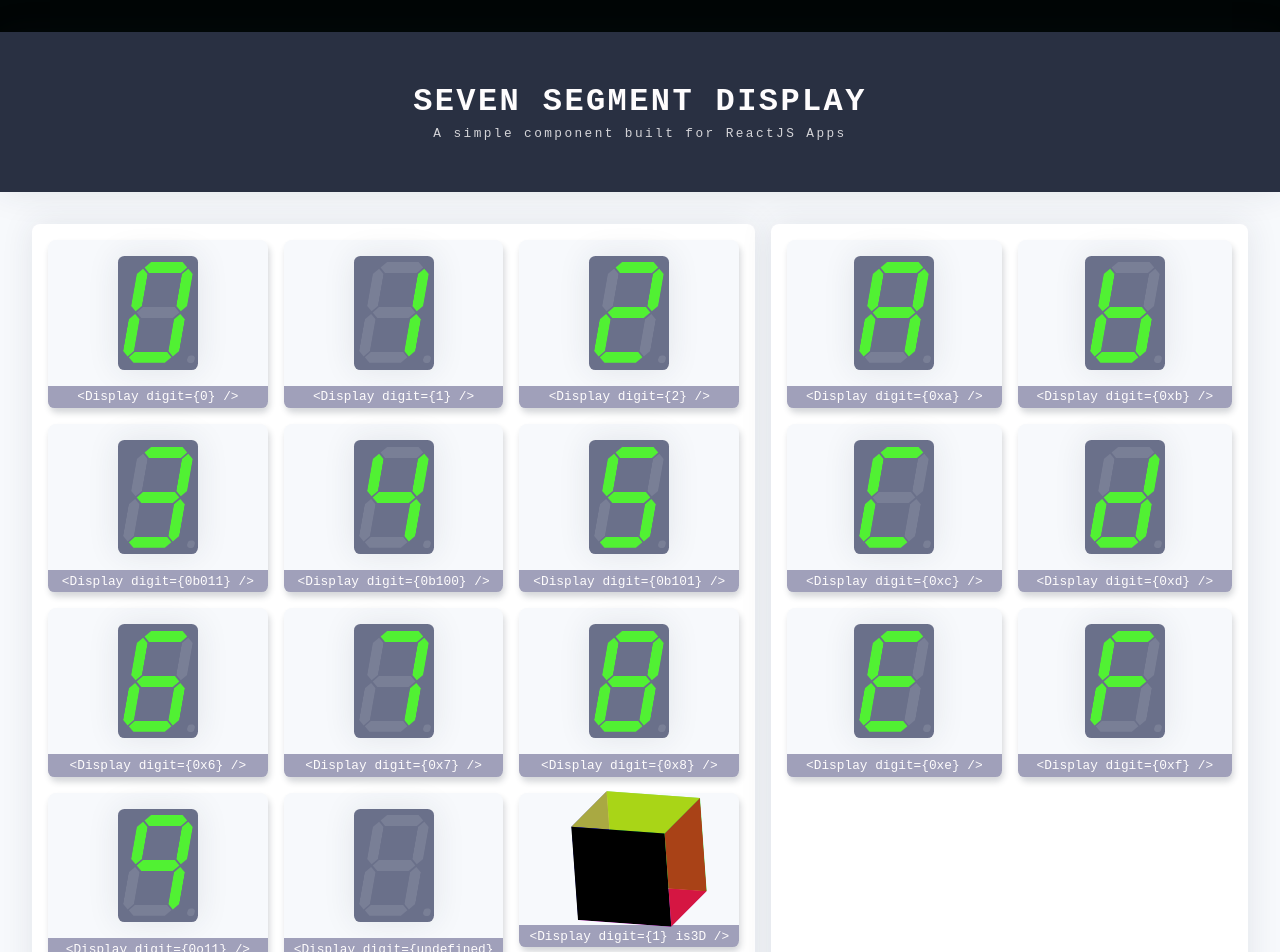
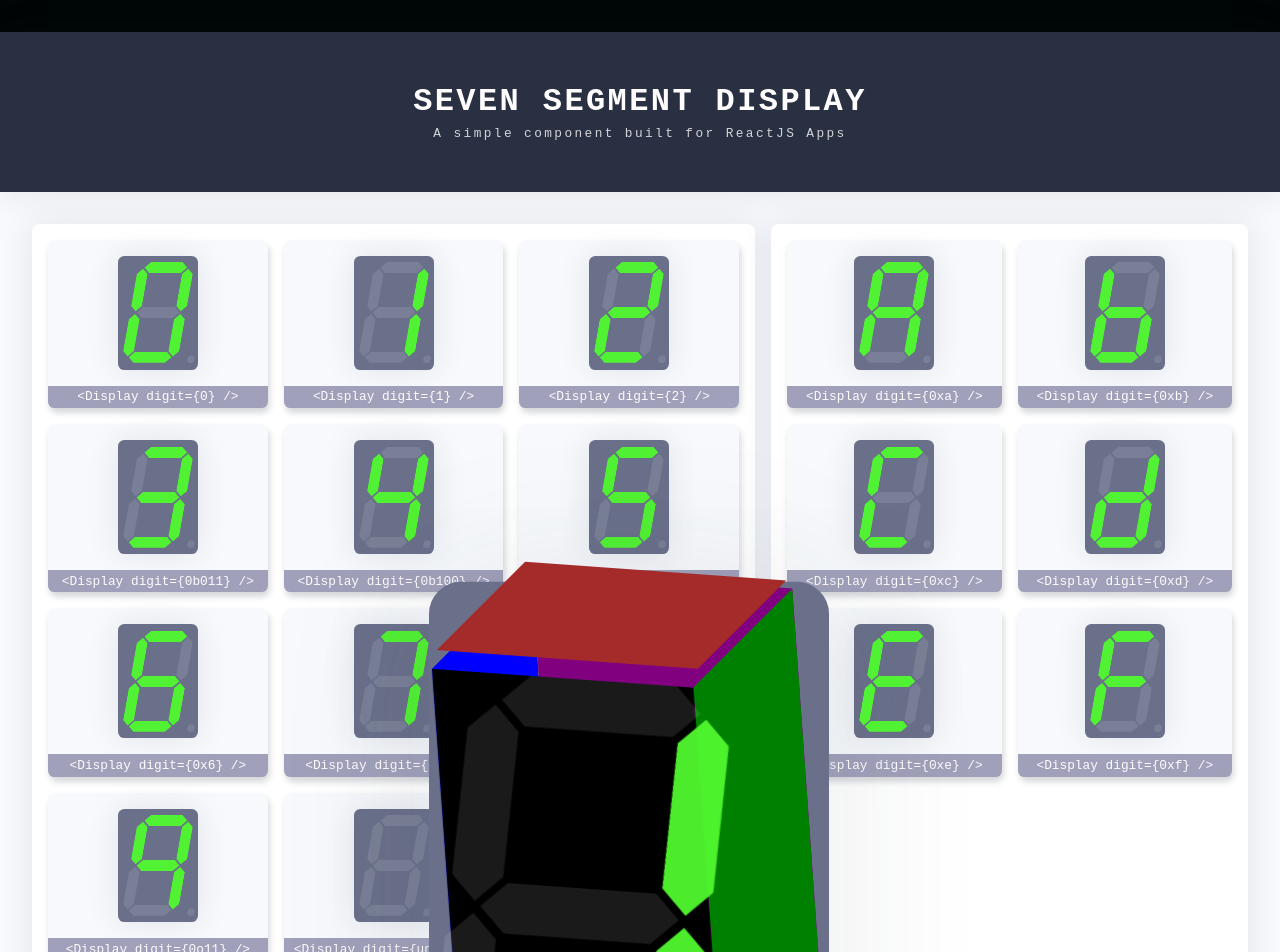
Before and after one commit to matheuslino/seven-segment-display, a React (Create React App) app: page / in a window 1280 px wide. Shown: the top 952 px of the page. Built offline with nearby package versions, Linux system fonts and the light colour scheme.

Commit message:
[wip] 3d component

```diff
--- a/src/components/Display.jsx
+++ b/src/components/Display.jsx
@@ -35,28 +35,23 @@ const Segment = ({ code, isOn }) => {
 }
 
 const Display = ({ digit = '', fluid, customClass, is3D }) => {
-  const decode = (n) => {
+  const getSegments = (n) => {
+    n = n?.toString(16)
     return segments.map((e, key) => (
       <Segment key={key} code={e} isOn={truthTabel[n]?.[key]} />
     ))
   }
 
-  const getSegments = (digit) => decode(digit?.toString(16))
+  const render2D = <div className={styles.container}>{getSegments(digit)}</div>
 
   const render3D = (
     <div className={styles.perspective}>
-      <div className={`${styles.face} ${styles['face-front']}`} />
+      <div className={`${styles.face} ${styles['face-front']}`}>{render2D}</div>
       <div className={`${styles.face} ${styles['face-back']}`} />
       <div className={`${styles.face} ${styles['face-top']}`} />
       <div className={`${styles.face} ${styles['face-bottom']}`} />
       <div className={`${styles.face} ${styles['face-left']}`} />
       <div className={`${styles.face} ${styles['face-right']}`} />
-    </div>
-  )
-
-  const segmentBox = (
-    <div className={styles.box}>
-      <div className={styles.container}>{getSegments(digit)}</div>
     </div>
   )
 
@@ -68,7 +63,7 @@ const Display = ({ digit = '', fluid, customClass, is3D }) => {
         ${customClass}
       `}
     >
-      {is3D ? render3D : segmentBox}
+      <div className={styles.box}>{is3D ? render3D : render2D}</div>
     </div>
   )
   return render
--- a/src/components/style.module.css
+++ b/src/components/style.module.css
@@ -1,13 +1,4 @@
 .wrapper {
-  width: min(5rem, 100%);
-  transition: 1s;
-  /* overflow: hidden; */
-}
-.fluid {
-  width: 100%;
-}
-
-.box {
   --seg-gap: 2%;
   --seg-width: 100%;
   --seg-height-raw: 20;
@@ -15,48 +6,61 @@
   --white: #fdfffc;
   --gray: #6a708a;
 
+  width: min(5rem, 100%);
+}
+.fluid {
+  width: 100%;
+}
+
+.box {
   min-width: 100%;
   padding: max(4%, 0.4em) max(15%, 0.4em);
   background-color: var(--gray);
   border-radius: 0.4rem;
   box-shadow: var(--box-shadow);
+}
+.box:has(.perspective) {
+  /* padding: 0; */
+  transform: scale(5);
+}
+.perspective {
+  width: 3.5em;
+  height: 6.3em;
+  aspect-ratio: calc(1 / (2 - (var(--seg-height-raw) / 100)));
+  transform: rotate3d(1, 1, 0, -30deg);
+  transform-style: preserve-3d;
   transition: 1s;
 }
-.perspective {
-  width: 100px;
-  height: 100px;
-  transform-style: preserve-3d;
-  transform: rotate3d(1, 1, 0, -30deg);
-}
 .perspective .face {
+  position: absolute;
   width: 100%;
   height: 100%;
-  position: absolute;
-  backface-visibility: inherit;
 }
 .perspective .face-front {
   background: black;
-  transform: translateZ(50px);
+  transform: translateZ(1.75em);
 }
 .perspective .face-back {
-  background: rgba(0, 210, 0, 0.7);
-  transform: rotateY(180deg) translateZ(50px);
+  background: purple;
+  transform: rotateY(180deg) translateZ(1.75em);
 }
 .perspective .face-left {
-  background: rgba(0, 0, 210, 0.7);
-  transform: rotateY(-90deg) translateZ(50px);
+  background: blue;
+  transform: rotateY(-90deg) translateZ(1.75em);
 }
 .perspective .face-right {
-  background: rgba(210, 0, 0, 0.7);
-  transform: rotateY(90deg) translateZ(50px);
+  background: green;
+  transform: rotateY(90deg) translateZ(1.75em);
 }
 .perspective .face-top {
-  background: rgba(210, 210, 0, 0.7);
-  transform: rotateX(90deg) translateZ(50px);
+  height: 50%;
+  background: brown;
+  transform: rotateX(90deg) translateZ(1.75em);
 }
 .perspective .face-bottom {
-  background: rgba(210, 0, 210, 0.7);
-  transform: rotateX(-90deg) translateZ(50px);
+  height: 50%;
+  background: pink;
+  transform: rotateX(-90deg) translateZ(5em);
 }
 
 .container {
```
